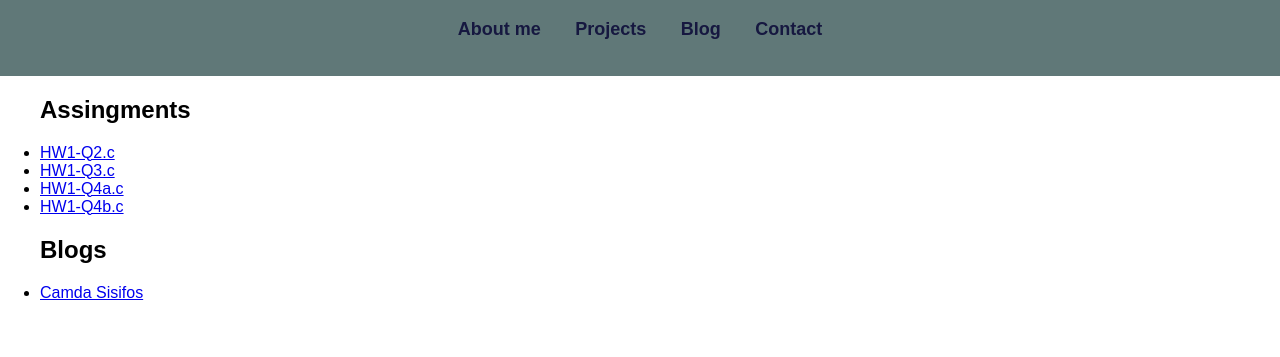
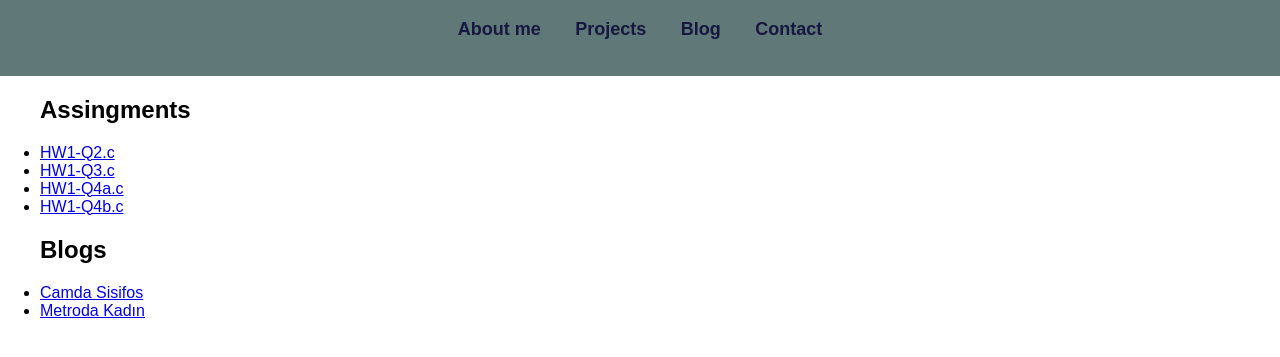
Before and after one commit to ipekeyildiz/ipekeyildiz.github.io, a plain HTML site: page index.html in a window 1280 px wide. Shown: the part 81-438 px from the top of the page. Drawn offline with Linux system fonts and the light colour scheme.

Commit message:
Update index.html
jkb

```diff
--- a/index.html
+++ b/index.html
@@ -34,6 +34,7 @@
     <ul>
         <h2>Blogs</h2>
         <li><a href="blogs/3 nisan 2025.html" target="_blank">Camda Sisifos</a></li>
+        <li><a href="blogs/5 nisan 2025.html" target="_blank">Metroda Kadın</a></li>
     </ul>
 </section>
 </body>
```
